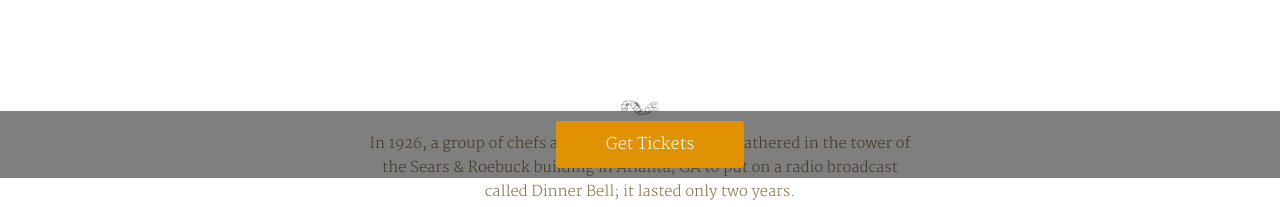
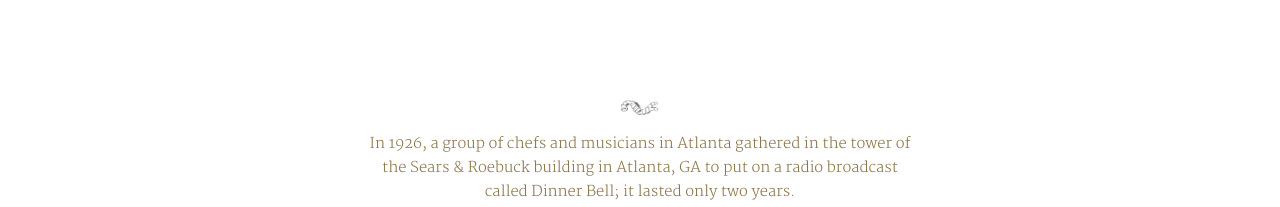
Before and after one commit to emtoledo/dinnerbell, a plain HTML site: page index.html in a window 1280 px wide. Shown: the part 622-829 px from the top of the page. Drawn offline with nearby package versions, Linux system fonts and the light colour scheme.

Commit message:
hide tickets

```diff
--- a/index.html
+++ b/index.html
@@ -190,9 +190,9 @@
       </a>
     </footer>
 
-    <section class="anchored">
+<!--     <section class="anchored">
       <a href="https://www.eventbrite.com/e/dinner-bell-viii-bacchanalia-tickets-48988887080" target="_blank" class="btn">Get Tickets</a>
-    </section>
+    </section>  -->
 
 
 
```
